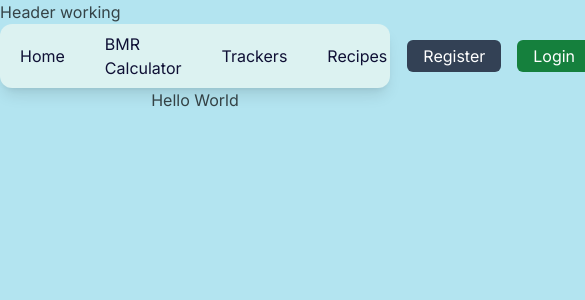
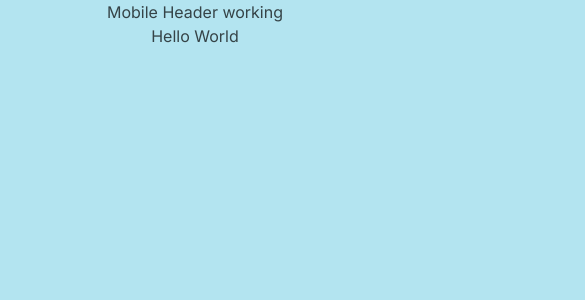
Before and after one commit to nikolajnowicki/simply-calories, a Next.js app in the folder simply-calories/: page / in a window 390 px wide. Shown: the top 300 px of the page, 585 px wide, since content can reach past the window. Built offline with nearby package versions, Linux system fonts and the light colour scheme.

Commit message:
Started work on mobile nav

```diff
--- a/simply-calories/src/app/layout.tsx
+++ b/simply-calories/src/app/layout.tsx
@@ -3,6 +3,7 @@ import { Inter } from "next/font/google";
 import "./globals.css";
 import { Header } from "@/components/desktop/DesktopHeader";
 import Providers from "./providers";
+import { MobileHeader } from "@/components/mobile/MobileNavBar,tsx/MobileHeader";
 
 const inter = Inter({ subsets: ["latin"] });
 
@@ -20,7 +21,14 @@ export default function RootLayout({
     <html lang="en">
       <body className={inter.className}>
         <Providers>
-          <Header></Header>
+          <div className="hidden md:flex md:justify-center md:w-full">
+            <Header></Header>
+          </div>
+
+          <div className="md:hidden">
+            <MobileHeader></MobileHeader>
+          </div>
+
           {children}
         </Providers>
       </body>
--- /dev/null
+++ b/simply-calories/src/components/mobile/MobileNavBar,tsx/MobileHeader.tsx
@@ -0,0 +1,7 @@
+export const MobileHeader = () => {
+  return (
+    <header className="bg-#6082B6 rounded-md w-full ">
+      <h1>Mobile Header working</h1>
+    </header>
+  );
+};
```
